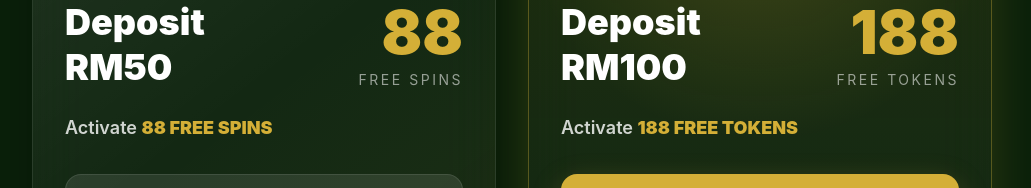
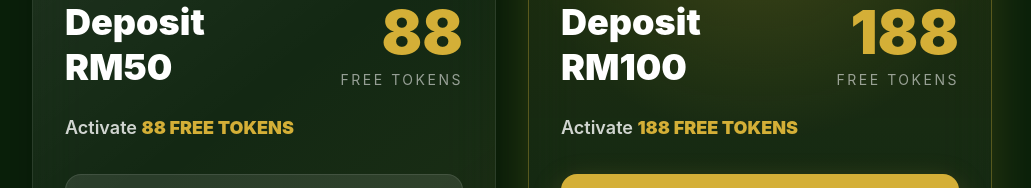
Before and after one commit to jeffthecool9/i88-raya-sg, a React (Vite) app: page / in a window 1280 px wide. Shown: the part 3069-3257 px from the top of the page, without its empty margins (128-1159 px from the left). Built offline with nearby package versions, Linux system fonts and the light colour scheme.

Commit message:
Update App.tsx

```diff
--- a/src/App.tsx
+++ b/src/App.tsx
@@ -769,13 +769,13 @@
                 88
               </p>
               <p className="mt-2 text-xs md:text-sm uppercase tracking-[0.18em] text-white/55">
-                Free Spins
+                FREE TOKENS
               </p>
             </div>
           </div>
 
           <p className="mt-6 text-base md:text-lg font-semibold text-white/80">
-            Activate <span className="text-raya-gold font-black">88 FREE SPINS</span>
+            Activate <span className="text-raya-gold font-black">88 FREE TOKENS</span>
           </p>
 
           <button className="mt-8 w-full rounded-2xl bg-white/10 hover:bg-white/15 border border-white/10 px-5 py-4 text-sm md:text-base font-bold text-white transition">
```
